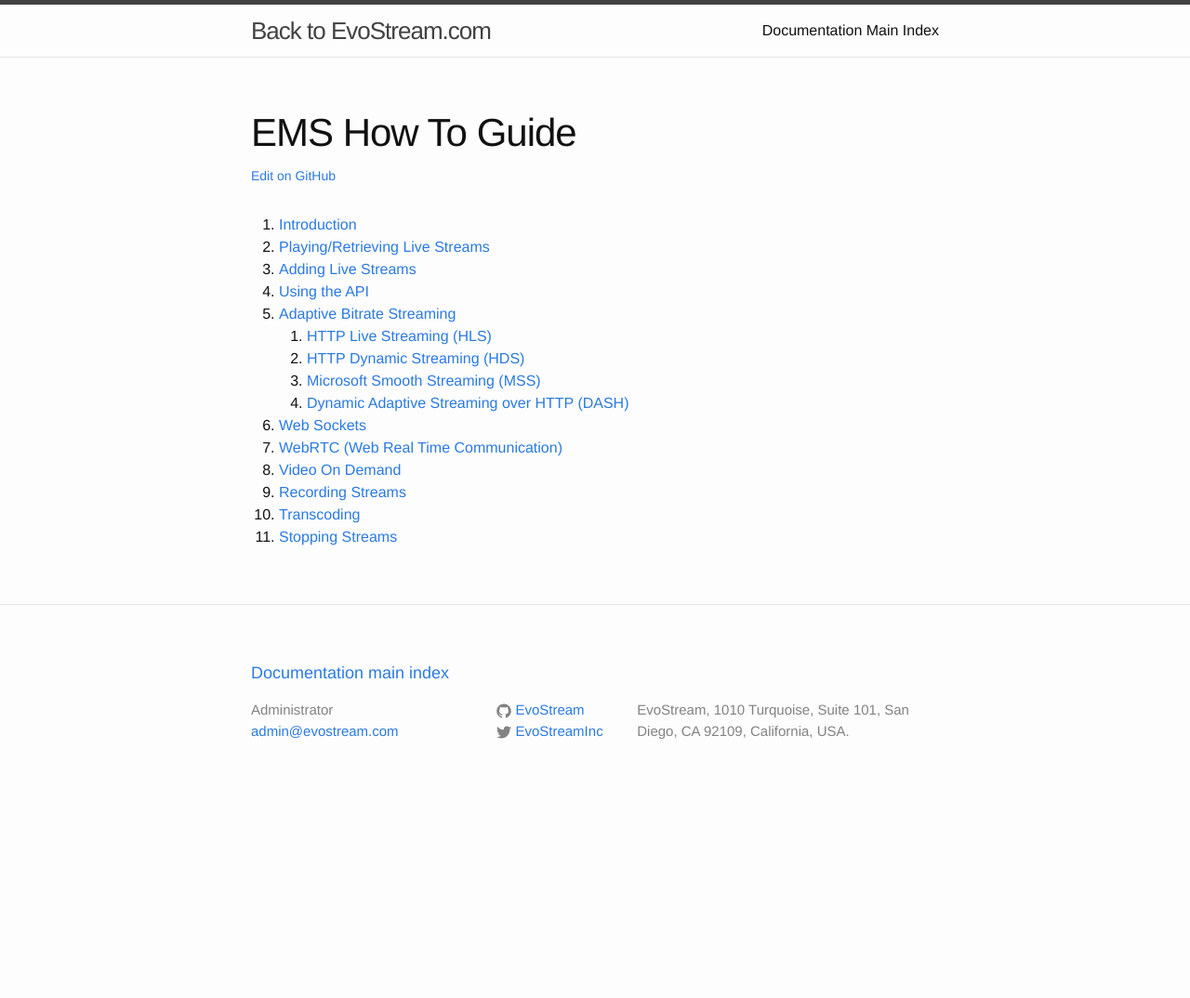
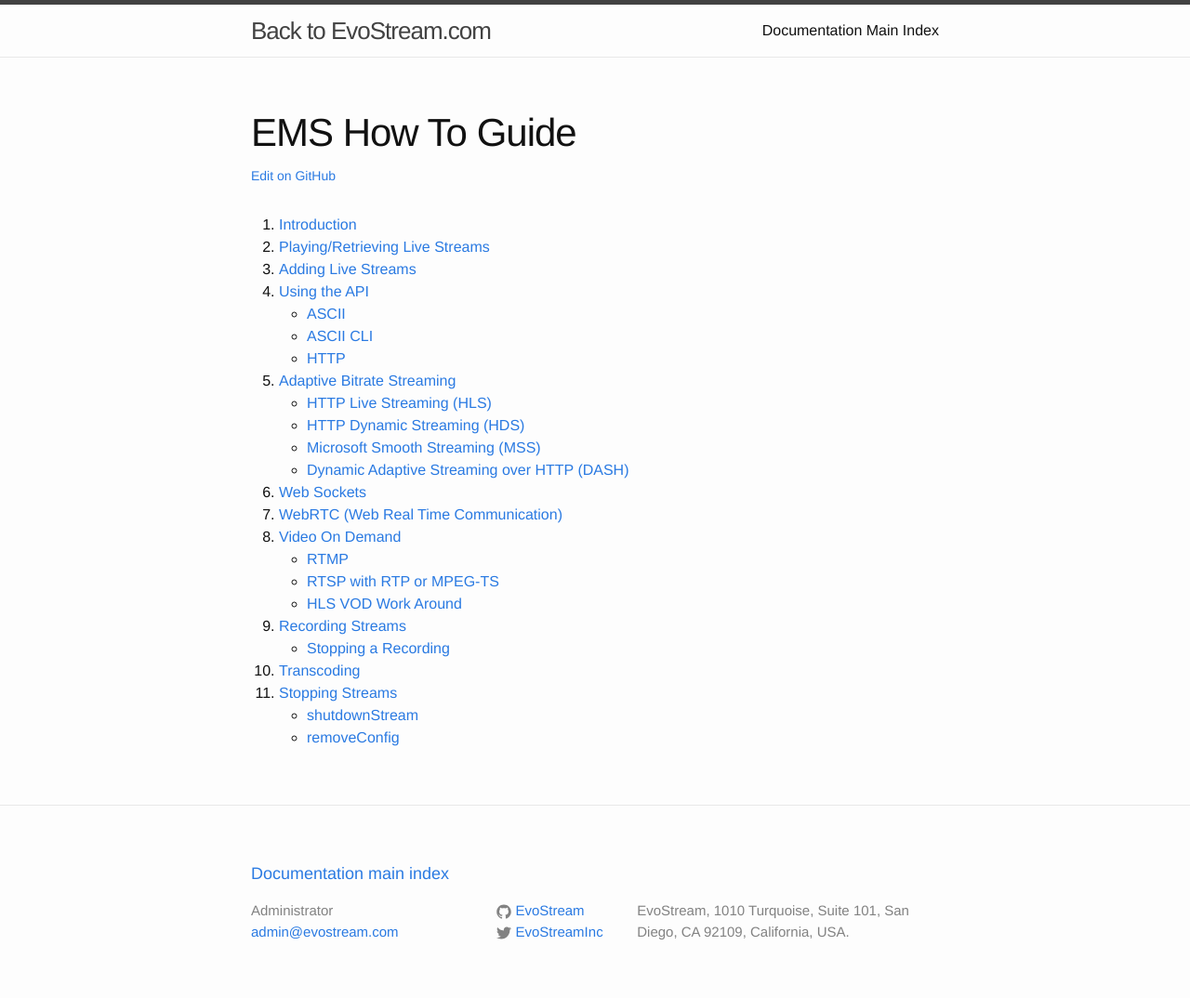
Before and after one commit to EvoStream/ems_how_to_guide, a Jekyll site: the page built from _posts/2016-01-01-index.md, in a window 1280 px wide. Shown: the whole page at 93% size. Built offline with Jekyll 4.4.1, drawn with Linux system fonts in a browser that asks for light colours; before the commit the page ends 900 px from its top, so only the background shows below that.

Commit message:
updated TOC
removed ABC to fix links
added sub headers in TOC

```diff
--- a/_posts/2016-01-01-index.md
+++ b/_posts/2016-01-01-index.md
@@ -10,14 +10,23 @@
 2. [Playing/Retrieving Live Streams]({{site.url}}{{site.baseurl}}/playlive)
 3. [Adding Live Streams]({{site.url}}{{site.baseurl}}/addlive)
 4. [Using the API]({{site.url}}{{site.baseurl}}/usingapi)
+    - [ASCII]({{site.url}}{{site.baseurl}}/usingapi#ascii)
+    - [ASCII CLI]({{site.url}}{{site.baseurl}}/usingapi#ascii-cli)
+    - [HTTP]({{site.url}}{{site.baseurl}}/usingapi#http)
 5. [Adaptive Bitrate Streaming]({{site.url}}{{site.baseurl}}/abr)
-   1. [HTTP Live Streaming (HLS)]({{site.url}}{{site.baseurl}}/hls)
-   2. [HTTP Dynamic Streaming (HDS)]({{site.url}}{{site.baseurl}}/hds)
-   3. [Microsoft Smooth Streaming (MSS)]({{site.url}}{{site.baseurl}}/mss)
-   4. [Dynamic Adaptive Streaming over HTTP (DASH)]({{site.url}}{{site.baseurl}}/dash)
+    - [HTTP Live Streaming (HLS)]({{site.url}}{{site.baseurl}}/hls)
+    - [HTTP Dynamic Streaming (HDS)]({{site.url}}{{site.baseurl}}/hds)
+    - [Microsoft Smooth Streaming (MSS)]({{site.url}}{{site.baseurl}}/mss)
+    - [Dynamic Adaptive Streaming over HTTP (DASH)]({{site.url}}{{site.baseurl}}/dash)
 6. [Web Sockets]({{site.url}}{{site.baseurl}}/websockets)
 7. [WebRTC (Web Real Time Communication)]({{site.url}}{{site.baseurl}}/webrtc)
 8. [Video On Demand]({{site.url}}{{site.baseurl}}/vod)
+    - [RTMP]({{site.url}}{{site.baseurl}}/vod#rtmp)
+    - [RTSP with RTP or MPEG-TS]({{site.url}}{{site.baseurl}}/vod#rtsp-with-rtp-or-mpeg-ts)
+    - [HLS VOD Work Around]({{site.url}}{{site.baseurl}}/vod#hls-vod-work-around)
 9. [Recording Streams]({{site.url}}{{site.baseurl}}/recording)
+    - [Stopping a Recording]({{site.url}}{{site.baseurl}}/recording#stopping-a-recording)
 10. [Transcoding]({{site.url}}{{site.baseurl}}/transcoding)
 11. [Stopping Streams]({{site.url}}{{site.baseurl}}/stopping)
+    - [shutdownStream]({{site.url}}{{site.baseurl}}/stopping#shutdownstream)
+    - [removeConfig]({{site.url}}{{site.baseurl}}/stopping#removeconfig)
```
